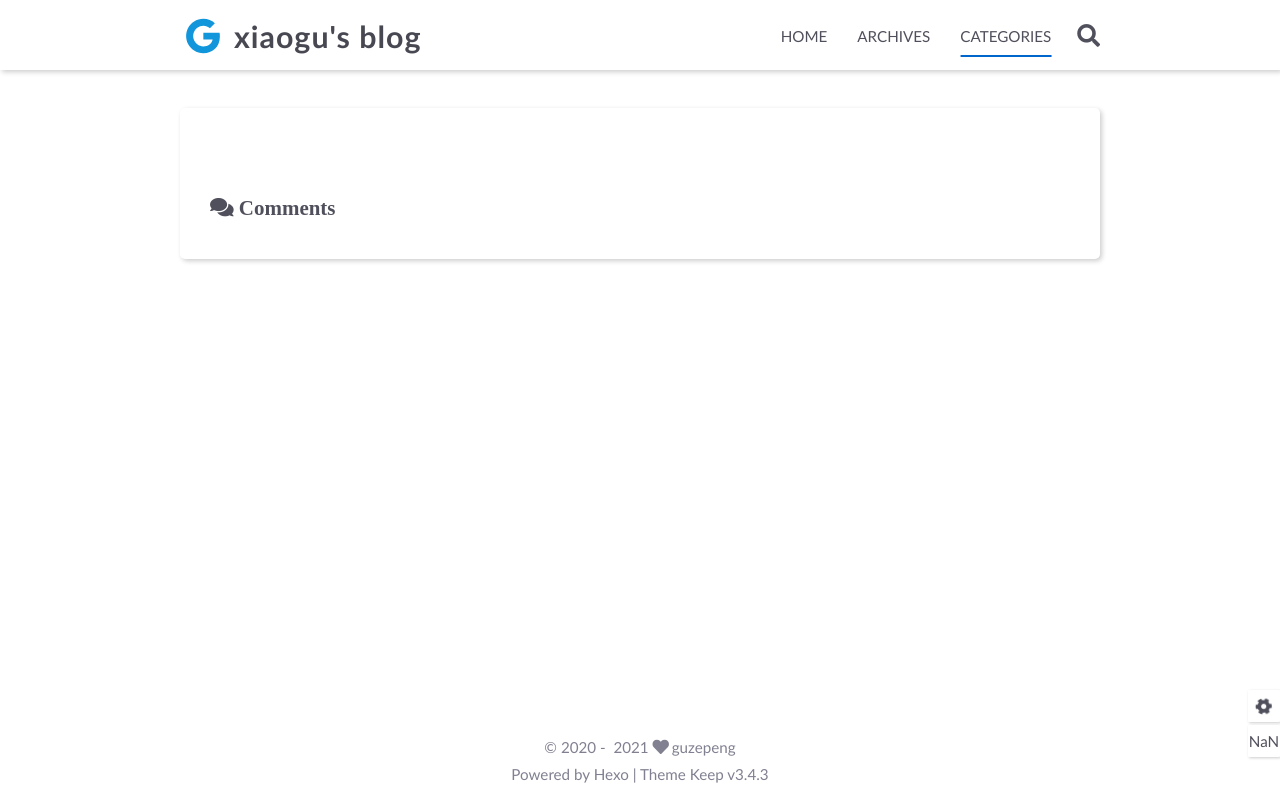
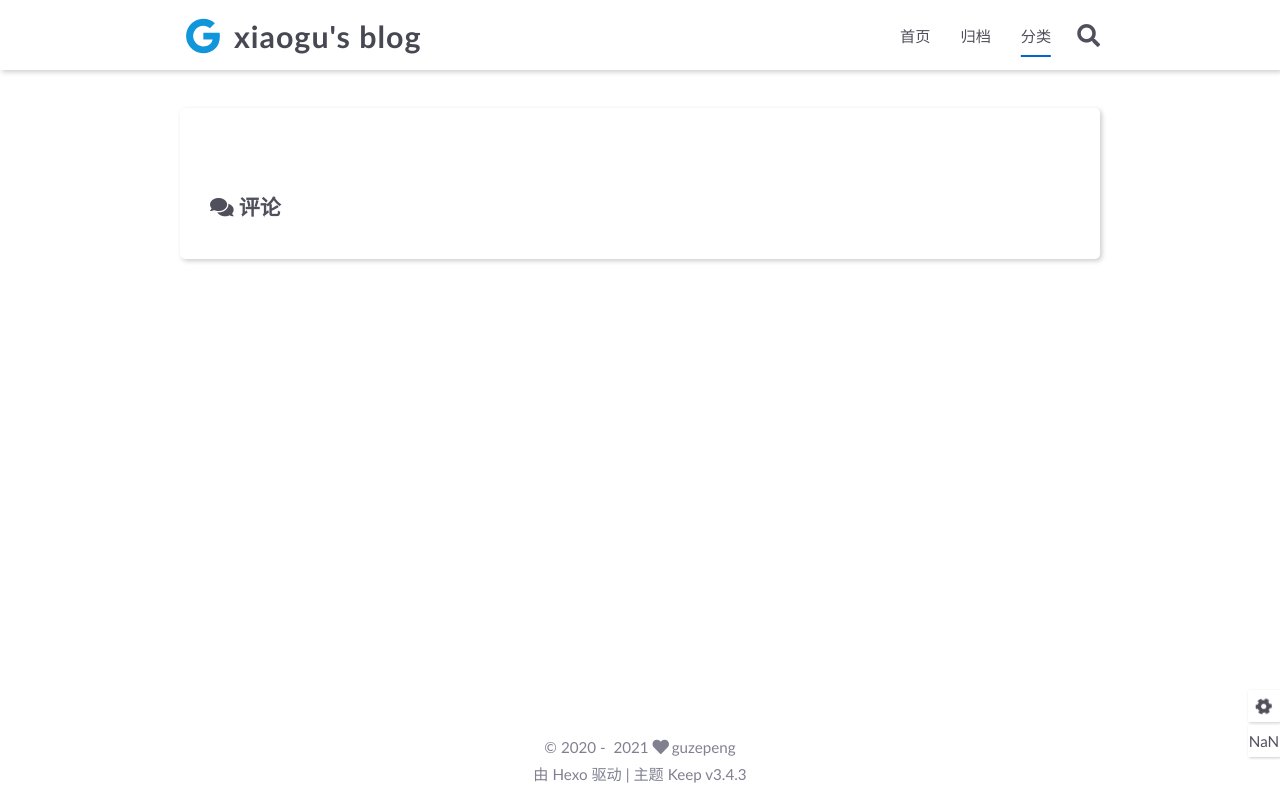
Before and after one commit to guzepeng/guzepeng.github.io, a plain HTML site: page categories/index.html in a window 1280 px wide. Drawn offline with Linux system fonts and the light colour scheme.

Commit message:
Site updated: 2021-09-28 17:05:00

```diff
--- a/categories/index.html
+++ b/categories/index.html
@@ -9,7 +9,7 @@
 
     <title>
 
-            Categories |
+            分类 |
 
         xiaogu&#39;s blog
     </title>
@@ -68,7 +68,7 @@
                             <a class=""
                                href="/"
                             >
-                                HOME
+                                首页
                             </a>
                         </li>
 
@@ -76,7 +76,7 @@
                             <a class=""
                                href="/archives"
                             >
-                                ARCHIVES
+                                归档
                             </a>
                         </li>
 
@@ -84,7 +84,7 @@
                             <a class="active"
                                href="/categories"
                             >
-                                CATEGORIES
+                                分类
                             </a>
                         </li>
 
@@ -111,17 +111,17 @@
 
                 <li class="drawer-menu-item flex-center">
                     <a class=""
-                       href="/">HOME</a>
+                       href="/">首页</a>
                 </li>
 
                 <li class="drawer-menu-item flex-center">
                     <a class=""
-                       href="/archives">ARCHIVES</a>
+                       href="/archives">归档</a>
                 </li>
 
                 <li class="drawer-menu-item flex-center">
                     <a class="active"
-                       href="/categories">CATEGORIES</a>
+                       href="/categories">分类</a>
                 </li>
 
         </ul>
@@ -149,7 +149,7 @@
                 <div class="comments-container">
     <div id="comment-anchor"></div>
     <div class="comment-area-title">
-        <i class="fas fa-comments">&nbsp;Comments</i>
+        <i class="fas fa-comments">&nbsp;评论</i>
     </div>
 
 </div>
@@ -177,7 +177,7 @@
         </div>
 
         <div class="theme-info info-item">
-            Powered by <a target="_blank" href="https://hexo.io">Hexo</a>&nbsp;|&nbsp;Theme&nbsp;<a class="theme-version" target="_blank" href="https://github.com/XPoet/hexo-theme-keep">Keep v3.4.3</a>
+            由 <a target="_blank" href="https://hexo.io">Hexo</a> 驱动&nbsp;|&nbsp;主题&nbsp;<a class="theme-version" target="_blank" href="https://github.com/XPoet/hexo-theme-keep">Keep v3.4.3</a>
         </div>
 
     </div>
@@ -250,7 +250,7 @@
                 <input autocomplete="off"
                        autocorrect="off"
                        autocapitalize="off"
-                       placeholder="Search..."
+                       placeholder="搜索..."
                        spellcheck="false"
                        type="search"
                        class="search-input"
```
Also changed, not shown: 2021/09/28/hello-world/index.html (+8 -8 lines), archives/2021/09/index.html (+9 -9 lines), archives/2021/index.html (+9 -9 lines), archives/index.html (+9 -9 lines), index.html (+9 -9 lines).
